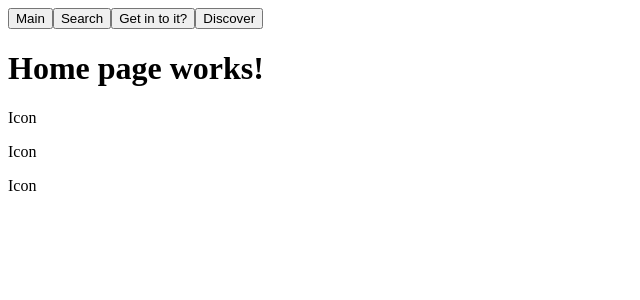
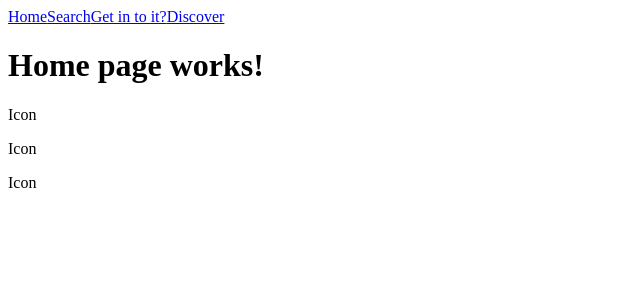
Before and after one commit to johanv-mi/individuell-inlamning-tva-react, a React (Vite) app: page / in a window 1280 px wide. Shown: the top 300 px of the page, without its empty margins (0-640 px from the left). Built offline with nearby package versions, Linux system fonts and the light colour scheme.

Commit message:
Set up navigation and changed the header buttons to navlinks per react router's documentation

```diff
--- a/src/Components/Header.tsx
+++ b/src/Components/Header.tsx
@@ -1,10 +1,16 @@
+import { NavLink } from "react-router";
+
 export default function Header() {
   return (
     <header>
-      <button>Main</button>
-      <button>Search</button>
-      <button>Get in to it?</button>
-      <button>Discover</button>
+      <nav>
+        <NavLink to='/' end>
+          Home
+        </NavLink>
+        <NavLink to='/search'>Search</NavLink>
+        <NavLink to='/getintoit'>Get in to it?</NavLink>
+        <NavLink to='/discover'>Discover</NavLink>
+      </nav>
     </header>
   );
 }
```
